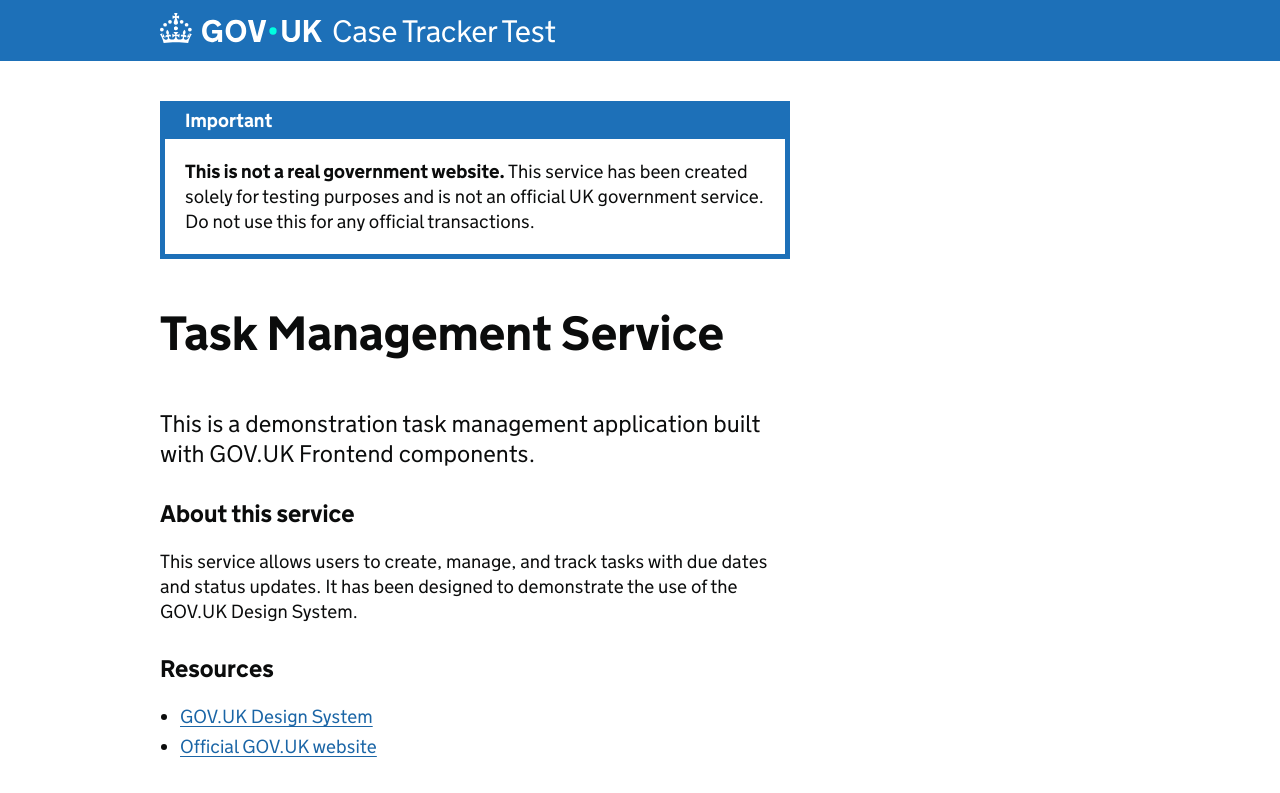
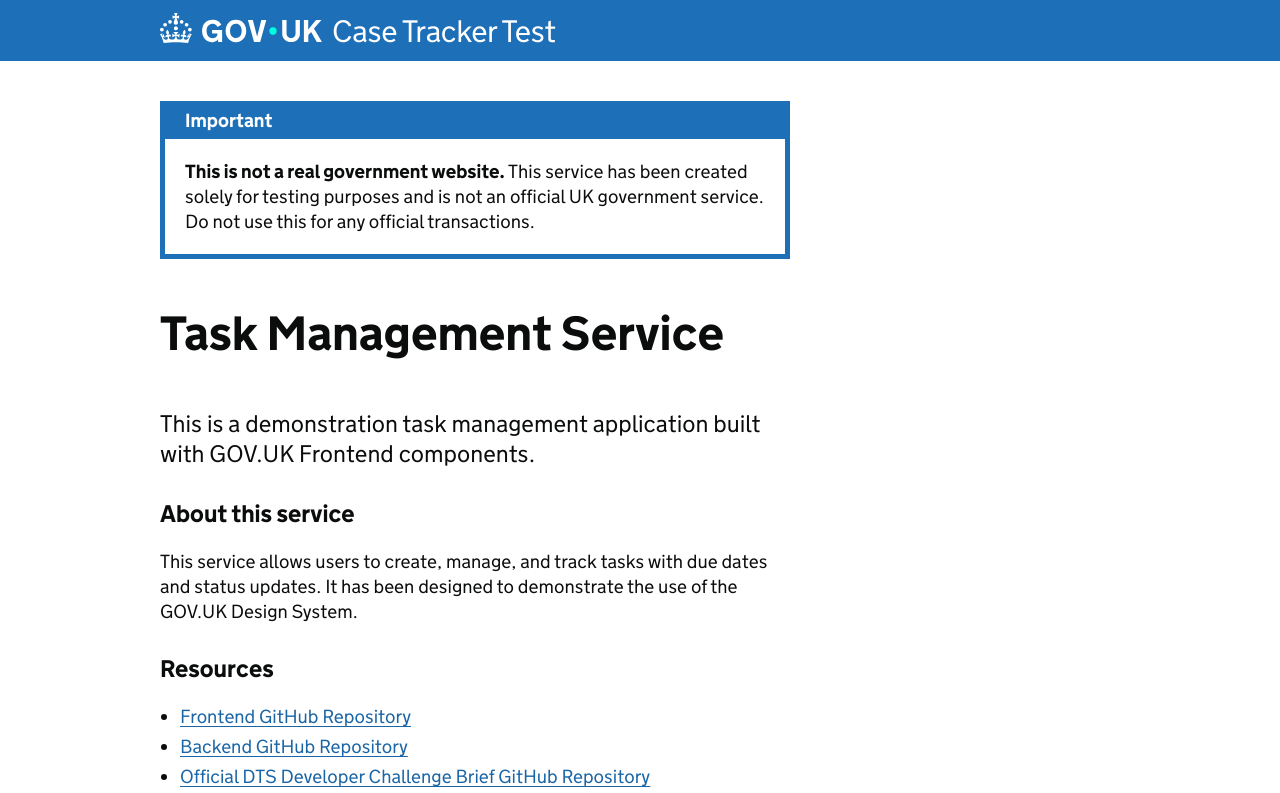
Before and after one commit to lewis1190/hmcts-dev-test-frontend-nextjs, a Next.js app: page / in a window 1280 px wide. Shown: the top 793 px of the page. Built offline with nearby package versions, Linux system fonts and the light colour scheme; no server answers.

Commit message:
Included the gok-uk frontend CSS min map to silence warnings. Updated home page bullet points to link to relevant repositories.

```diff
--- a/app/page.tsx
+++ b/app/page.tsx
@@ -34,13 +34,18 @@ export default function Home() {
             <h2 className="govuk-heading-m">Resources</h2>
             <ul className="govuk-list govuk-list--bullet">
               <li>
-                <a href="https://design-system.service.gov.uk/" className="govuk-link">
-                  GOV.UK Design System
+                <a href="https://github.com/lewis1190/hmcts-dev-test-frontend-nextjs" className="govuk-link">
+                  Frontend GitHub Repository
                 </a>
               </li>
               <li>
-                <a href="https://www.gov.uk/" className="govuk-link">
-                  Official GOV.UK website
+                <a href="https://github.com/lewis1190/hmcts-dev-test-backend-nestjs" className="govuk-link">
+                  Backend GitHub Repository
+                </a>
+              </li>
+              <li>
+                <a href="https://github.com/hmcts/dts-developer-challenge" className="govuk-link">
+                  Official DTS Developer Challenge Brief GitHub Repository
                 </a>
               </li>
             </ul>
```
Also changed, not shown: 1 other file (tests, documents, lock files or other folders).
